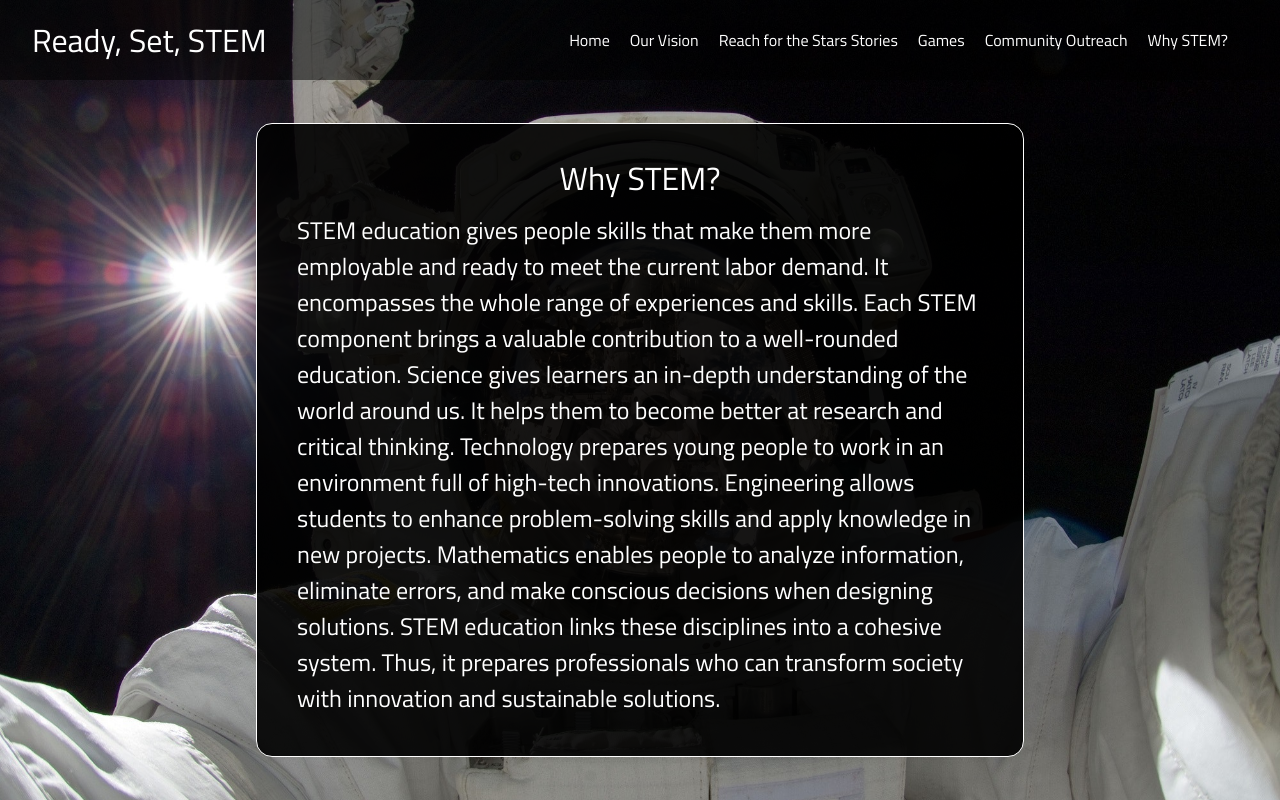
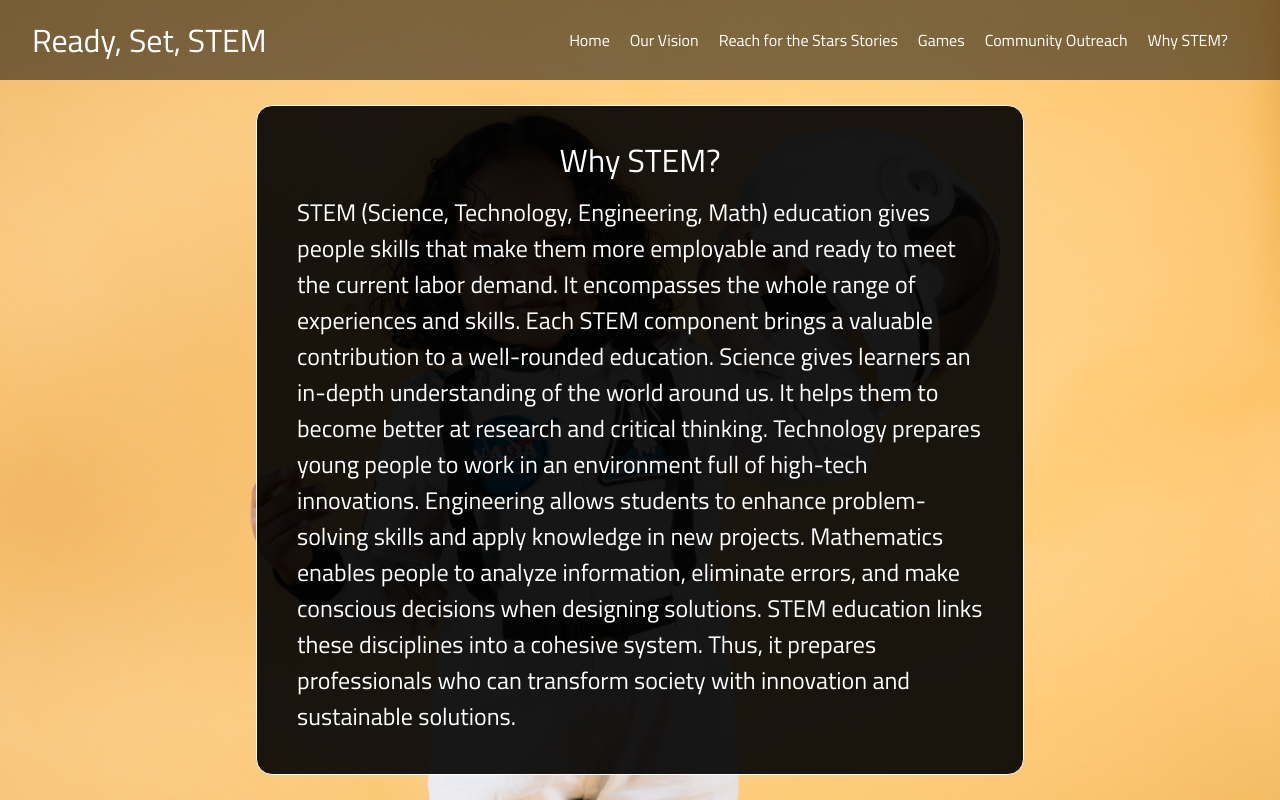
Before and after one commit to anthonybuncio/jsc-hackathon, a Next.js app: page /why-stem in a window 1280 px wide. Built offline with nearby package versions, Linux system fonts and the light colour scheme.

Commit message:
Background change..

```diff
--- a/pages/our-vision.js
+++ b/pages/our-vision.js
@@ -10,9 +10,9 @@ export default function Home() {
         <div className={styles.visionContainer}>
           <h1 className={styles.visionTitle}>Our Vision</h1>
           <p className={styles.visionP}>
-            Create an easily accessible platform that uses narratives instead of
-            numbers to inspire students to enter into and stay in the STEM
-            pipeline, ensuring diversity and inclusion for future generations.
+            Create an easily accessible product that uses "Narratives Instead of
+            Numbers" to inspire students to enter and stay in the STEM pipeline,
+            ensuring diversity and inclusion for future generations.
           </p>
         </div>
       </main>
--- a/pages/why-stem.js
+++ b/pages/why-stem.js
@@ -10,19 +10,20 @@ export default function Home() {
         <div className={styles.visionContainer}>
           <h1 className={styles.visionTitle}>Why STEM?</h1>
           <p className={styles.visionP}>
-            STEM education gives people skills that make them more employable
-            and ready to meet the current labor demand. It encompasses the whole
-            range of experiences and skills. Each STEM component brings a
-            valuable contribution to a well-rounded education. Science gives
-            learners an in-depth understanding of the world around us. It helps
-            them to become better at research and critical thinking. Technology
-            prepares young people to work in an environment full of high-tech
-            innovations. Engineering allows students to enhance problem-solving
-            skills and apply knowledge in new projects. Mathematics enables
-            people to analyze information, eliminate errors, and make conscious
-            decisions when designing solutions. STEM education links these
-            disciplines into a cohesive system. Thus, it prepares professionals
-            who can transform society with innovation and sustainable solutions.
+            STEM (Science, Technology, Engineering, Math) education gives people
+            skills that make them more employable and ready to meet the current
+            labor demand. It encompasses the whole range of experiences and
+            skills. Each STEM component brings a valuable contribution to a
+            well-rounded education. Science gives learners an in-depth
+            understanding of the world around us. It helps them to become better
+            at research and critical thinking. Technology prepares young people
+            to work in an environment full of high-tech innovations. Engineering
+            allows students to enhance problem-solving skills and apply
+            knowledge in new projects. Mathematics enables people to analyze
+            information, eliminate errors, and make conscious decisions when
+            designing solutions. STEM education links these disciplines into a
+            cohesive system. Thus, it prepares professionals who can transform
+            society with innovation and sustainable solutions.
           </p>
         </div>
       </main>
--- a/styles/Home.module.css
+++ b/styles/Home.module.css
@@ -1,7 +1,7 @@
 .container {
   padding: 0;
   min-height: 100vh;
-  background-image: url('../public/bg-img2.jpg');
+  background-image: url('../public/bg-img3.jpg');
   background-repeat: no-repeat;
 
   background-size: 100%;
```
